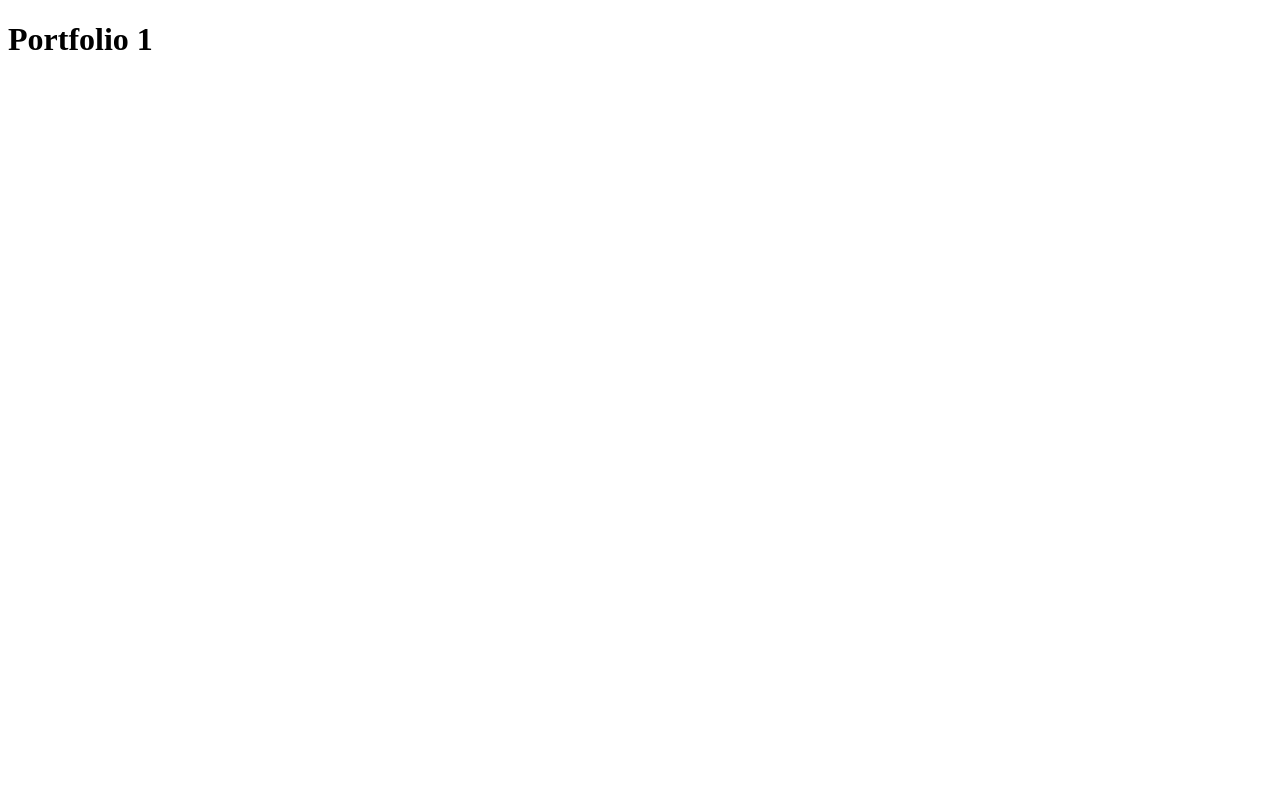
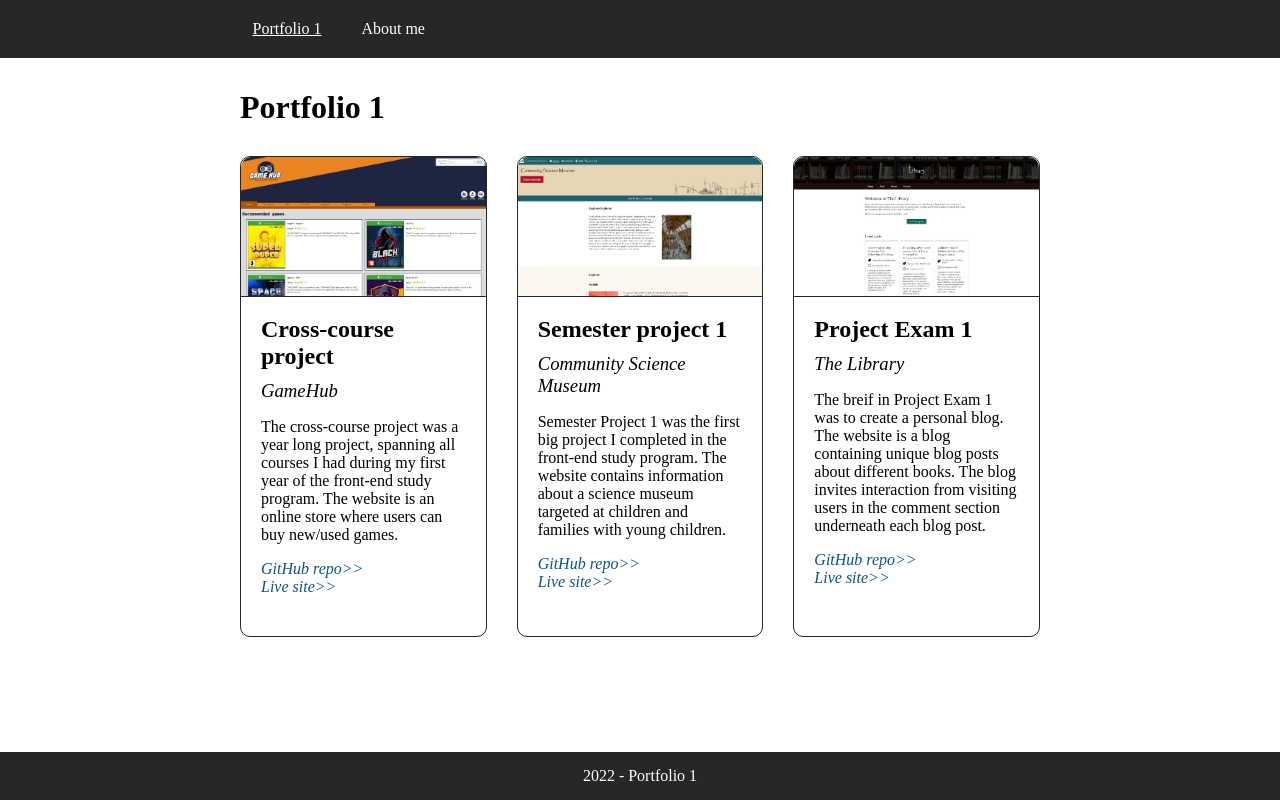
Before and after one commit to Lodoen/Portfolio-1, a plain HTML site: page index.html in a window 1280 px wide. Drawn offline with Linux system fonts and the light colour scheme.

Commit message:
Updated portfolio 1.
Updated index.html.
Added about.html, style.css, media.css, navigation.js, cross-course-project.jpg, project-exam.jpg, semester-project-1.jpg, exit-icon.png and menu-icon.png

```diff
--- /dev/null
+++ b/css/media.css
@@ -0,0 +1,20 @@
+@media (min-width: 700px) {
+    .cards-wrapper {
+        grid-template-columns: repeat(3, 1fr);
+    }
+
+    .navigation-hamburger {
+        display: none;
+    }
+
+    nav ul {
+        padding: 0 0 0 25px;
+        display: flex;
+        flex-direction: row;
+    }
+
+    nav ul li a {
+        padding: 20px 0;
+        margin-right: 40px;
+    }
+}
--- /dev/null
+++ b/css/style.css
@@ -0,0 +1,147 @@
+#navigation-hamburger,
+nav ul {
+    display: none;
+}
+
+body,
+.cards-wrapper {
+    display: grid;
+}
+
+.cards-wrapper,
+nav ul,
+.about-me {
+    margin: 0 auto;
+    max-width: 800px;
+}
+
+body,
+h2 {
+    margin: 0;
+}
+
+.active,
+nav ul li a:hover,
+.cards-wrapper section a:hover,
+.link:hover,
+footer a:hover {
+    text-decoration: underline;
+}
+
+.cards-wrapper section a,
+nav ul li a,
+.link,
+footer a {
+    text-decoration: none;
+}
+
+.navigation-hamburger,
+footer {
+    text-align: center;
+}
+
+.cards-wrapper,
+.about-me {
+    padding: 10px 25px;
+}
+
+.cards-wrapper h3,
+.cards-wrapper section a {
+    font-style: italic;
+}
+
+nav,
+.navigation-hamburger,
+nav ul li a,
+footer,
+footer a {
+    color: #fff;
+    background-color: rgb(39, 39, 39);
+}
+
+body {
+    min-height: 100vh;
+    grid-template-rows: auto 1fr auto;
+}
+
+.cards-wrapper {
+    gap: 30px;
+    justify-content: center;
+}
+
+.cards-wrapper h1 {
+    grid-column: -1/1;
+    margin-bottom: 0;
+}
+
+h1 {
+    font-size: 2rem;
+}
+
+.cards-wrapper section {
+    border: 1px solid #272727;
+    background-color: #fff;
+    border-radius: 10px;
+    max-width: 500px;
+}
+
+.cards-wrapper section .content {
+    padding: 15px 20px 40px;
+}
+
+.screenshot img {
+    width: 100%;
+    border-radius: 10px 10px 0px 0px;
+    border-bottom: 1px solid #272727;
+}
+
+footer {
+    padding: 15px 10px;
+    margin-top: 30px;
+}
+
+h3 {
+    margin: 10px 0 16px;
+    font-weight: normal;
+}
+
+.cards-wrapper section a,
+.link {
+    color: #0a5485;
+}
+
+#navigation-hamburger:checked ~ nav ul {
+    display: flex;
+}
+
+.navigation-hamburger {
+    display: block;
+    text-align: center;
+    padding: 15px 20px;
+}
+
+nav ul {
+    padding: 10px;
+    list-style-type: none;
+    flex-direction: column;
+    align-items: center;
+}
+
+nav ul li a {
+    display: inline-block;
+    padding: 15px 0px;
+}
+
+.navigation-hamburger img {
+    width: 25px;
+    height: 25px;
+}
+
+.about-me section {
+    border-top: 1px solid rgb(39, 39, 39);
+    padding: 30px 0;
+}
+
+.about-me p {
+    margin-bottom: 0;
+}
--- a/index.html
+++ b/index.html
@@ -4,9 +4,74 @@
         <meta charset="UTF-8">
         <meta name="description" content="My personal portfolio, documenting 3 of my previous projects.">
         <meta name="viewport" content="width=device-width, initial-scale=1.0">
+        <link href="css/style.css" rel="stylesheet">
+        <link href="css/media.css" rel="stylesheet">
         <title>Portfolio 1</title>
     </head>
     <body>
-        <h1>Portfolio 1</h1>
+        <header>
+            <label class="navigation-hamburger" for="navigation-hamburger"><img src="img/icon/menu-icon.png" alt="Open/close menu"></label>
+            <input id="navigation-hamburger" type="checkbox">
+            <nav>
+                <ul>
+                    <li><a href="index.html" class="active">Portfolio 1</a></li>
+                    <li><a href="about.html">About me</a></li>
+                </ul>
+            </nav>
+        </header>
+        <main>
+            <div class="cards-wrapper">
+                <h1>Portfolio 1</h1>
+                <section>
+                    <div class="screenshot"><img src="img/cross-course-project.jpg" alt="A screenshot of how GameHub looks when running"></div>
+                    <div class="content">
+                        <h2>Cross-course project</h2>
+                        <h3>GameHub</h3>
+                        <p class="description">
+                            The cross-course project was a year long project, spanning all courses I had during my first year of the front-end study
+                            program. The website is an online store where users can buy new/used games.
+                        </p>
+                        <div class="link">
+                            <a href="https://github.com/Noroff-FEU-Assignments/cross-course-project-jonaslod">GitHub repo&gt;&gt;</a>
+                        </div>
+                        <div class="link"><a href="https://wonderful-morse-3c136c.netlify.app">Live site&gt;&gt;</a></div>
+                    </div>
+                </section>
+                <section>
+                    <div class="screenshot">
+                        <img src="img/semester-project-1.jpg" alt="A screenshot of how Community Science Museum looks when running">
+                    </div>
+                    <div class="content">
+                        <h2>Semester project 1</h2>
+                        <h3>Community Science Museum</h3>
+                        <p class="description">
+                            Semester Project 1 was the first big project I completed in the front-end study program. The website contains information
+                            about a science museum targeted at children and families with young children.
+                        </p>
+                        <div class="link">
+                            <a href="https://github.com/jonaslod/SP1">GitHub repo&gt;&gt;</a>
+                        </div>
+                        <div class="link"><a href="https://compassionate-agnesi-d3e4c9.netlify.app">Live site&gt;&gt;</a></div>
+                    </div>
+                </section>
+                <section>
+                    <div class="screenshot"><img src="img/project-exam-1.jpg" alt="A screenshot of how The Library looks when running"></div>
+                    <div class="content">
+                        <h2>Project Exam 1</h2>
+                        <h3>The Library</h3>
+                        <p class="description">
+                            The breif in Project Exam 1 was to create a personal blog. The website is a blog containing unique blog posts about
+                            different books. The blog invites interaction from visiting users in the comment section underneath each blog post.
+                        </p>
+                        <div class="link">
+                            <a href="https://github.com/Noroff-FEU-Assignments/project-exam-1-jonaslod">GitHub repo&gt;&gt;</a>
+                        </div>
+                        <div class="link"><a href="https://willowy-elf-6d8d7c.netlify.app">Live site&gt;&gt;</a></div>
+                    </div>
+                </section>
+            </div>
+        </main>
+        <footer><a href="index.html">2022 - Portfolio 1</a></footer>
+        <script src="js/navigation.js"></script>
     </body>
 </html>
--- /dev/null
+++ b/js/navigation.js
@@ -0,0 +1,4 @@
+const navigation = document.getElementById("navigation-hamburger");
+navigation.addEventListener("click", () => {
+    document.querySelector(".navigation-hamburger img").src = navigation.checked ? "img/icon/exit-icon.png" : "img/icon/menu-icon.png";
+});
```
Also changed, not shown: about.html (added, +56 -0 lines), img/cross-course-project.jpg (added), img/icon/exit-icon.png (added), img/icon/menu-icon.png (added), img/project-exam-1.jpg (added), img/semester-project-1.jpg (added).
